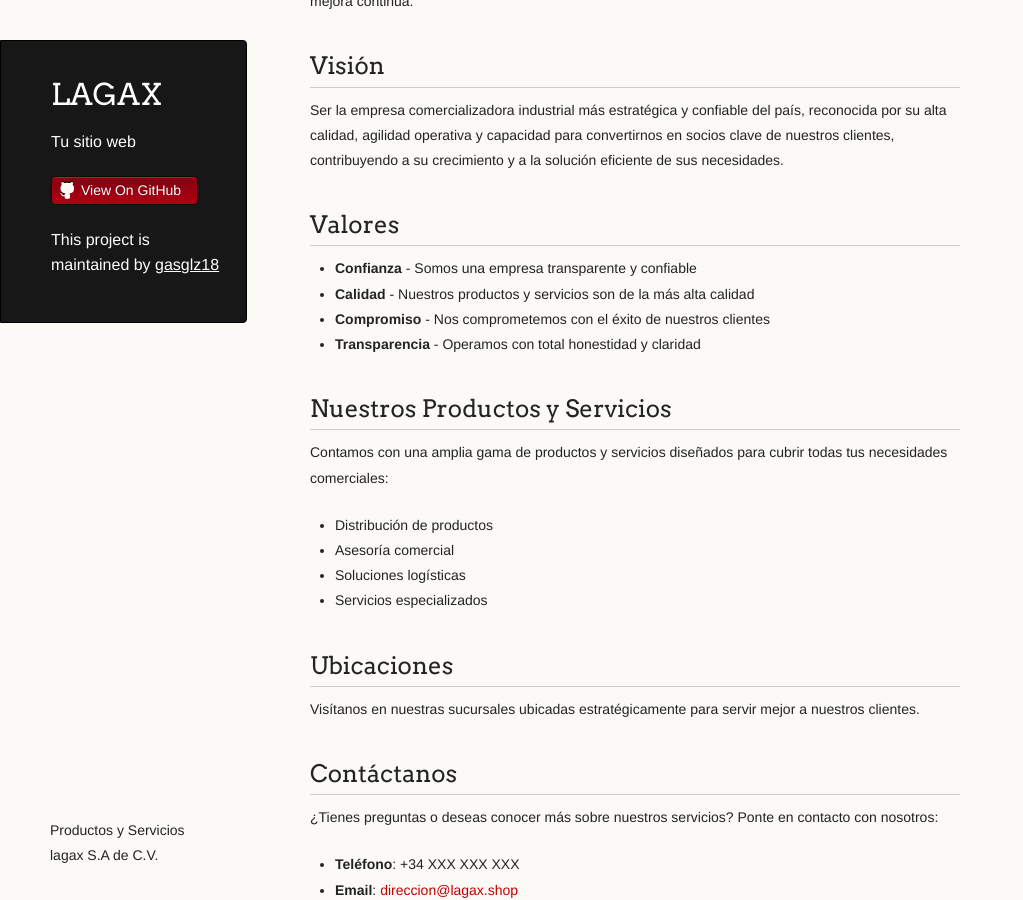
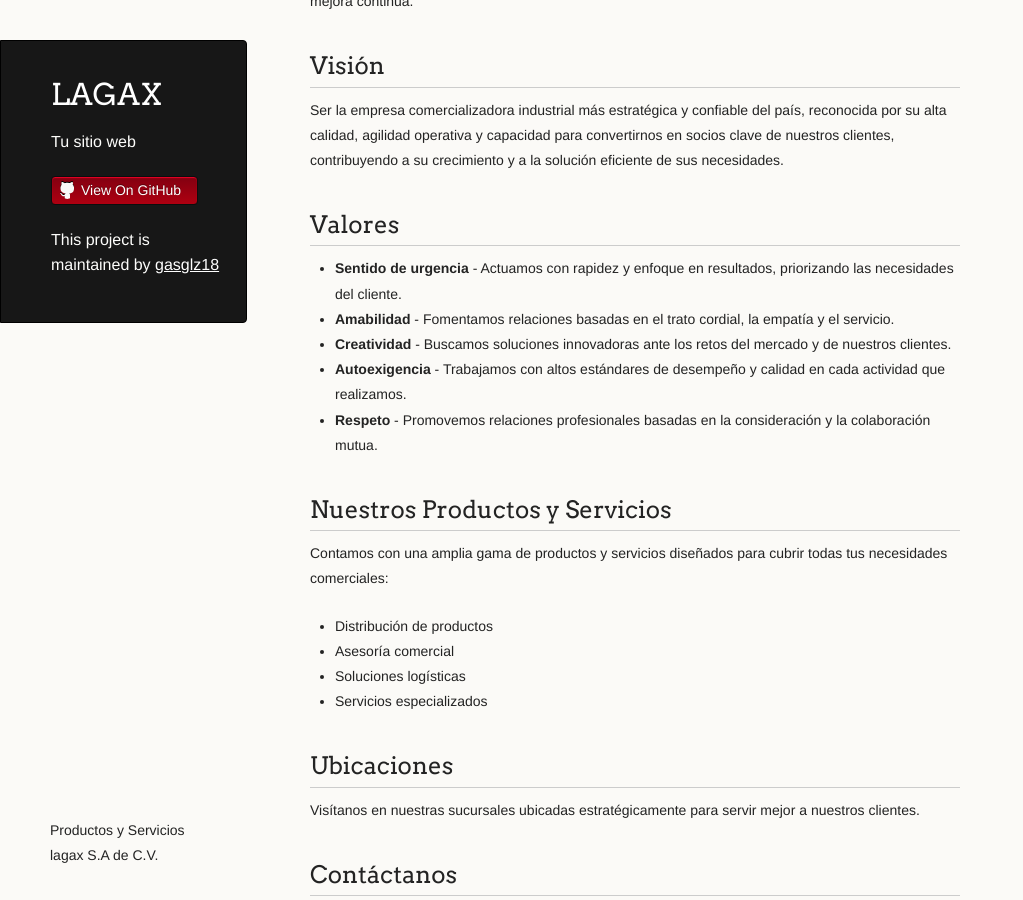
Before and after one commit to gasglz18/lagax, a Jekyll site: the page built from index.md, in a window 1280 px wide and 900 px high, scrolled down 891 px. Shown: the whole window, without its empty margins (0-1023 px from the left). Built offline with Jekyll 4.4.1, drawn with Linux system fonts in a browser that asks for light colours.

Commit message:
Actualizar valores

```diff
--- a/index.md
+++ b/index.md
@@ -35,10 +35,11 @@ Ser la empresa comercializadora industrial más estratégica y confiable del pa
 
 ## Valores {#valores}
 
-- **Confianza** - Somos una empresa transparente y confiable
-- **Calidad** - Nuestros productos y servicios son de la más alta calidad
-- **Compromiso** - Nos comprometemos con el éxito de nuestros clientes
-- **Transparencia** - Operamos con total honestidad y claridad
+- **Sentido de urgencia** - Actuamos con rapidez y enfoque en resultados, priorizando las necesidades del cliente.
+- **Amabilidad** - Fomentamos relaciones basadas en el trato cordial, la empatía y el servicio.
+- **Creatividad** - Buscamos soluciones innovadoras ante los retos del mercado y de nuestros clientes.
+- **Autoexigencia** - Trabajamos con altos estándares de desempeño y calidad en cada actividad que realizamos.
+- **Respeto** - Promovemos relaciones profesionales basadas en la consideración y la colaboración mutua.
 
 ## Nuestros Productos y Servicios {#productos-servicios}
 
```
